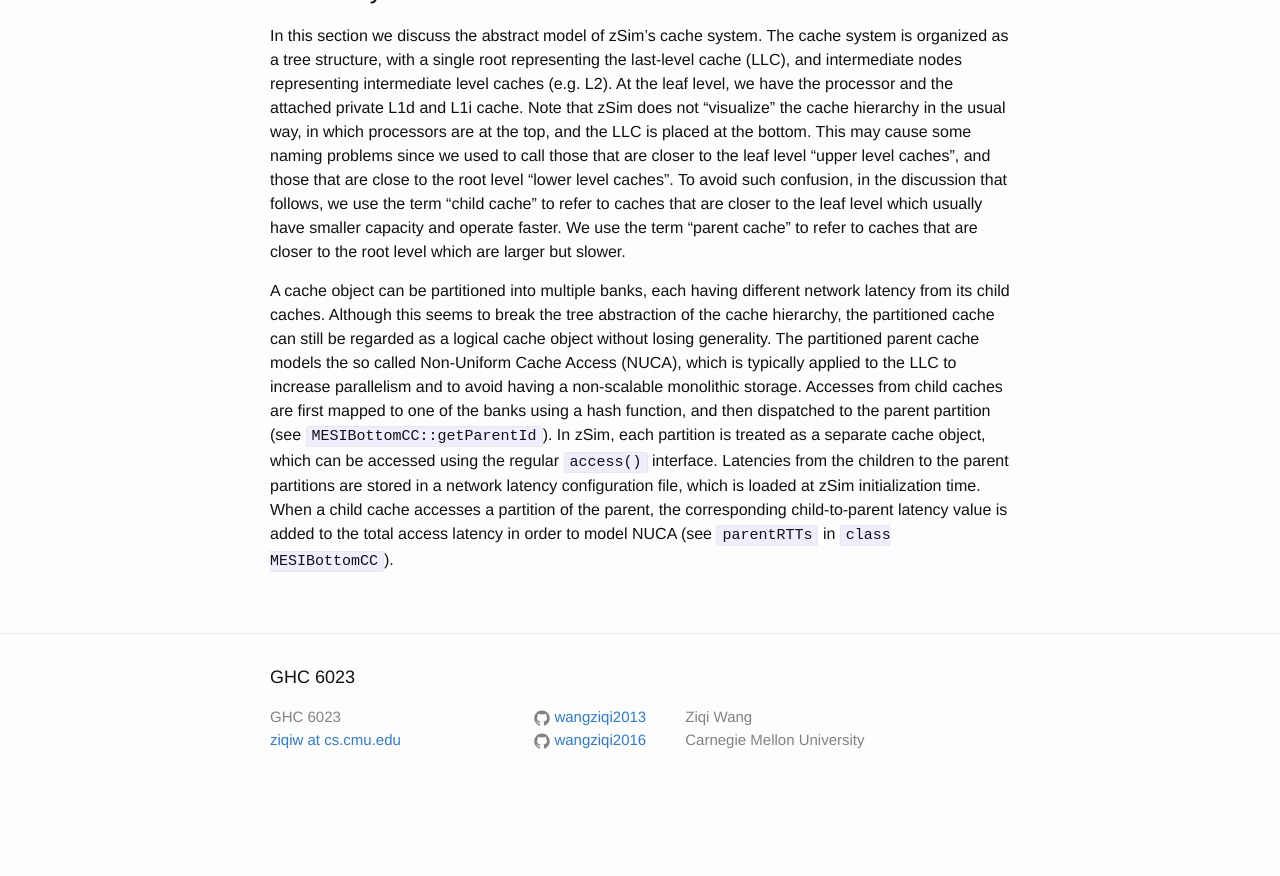
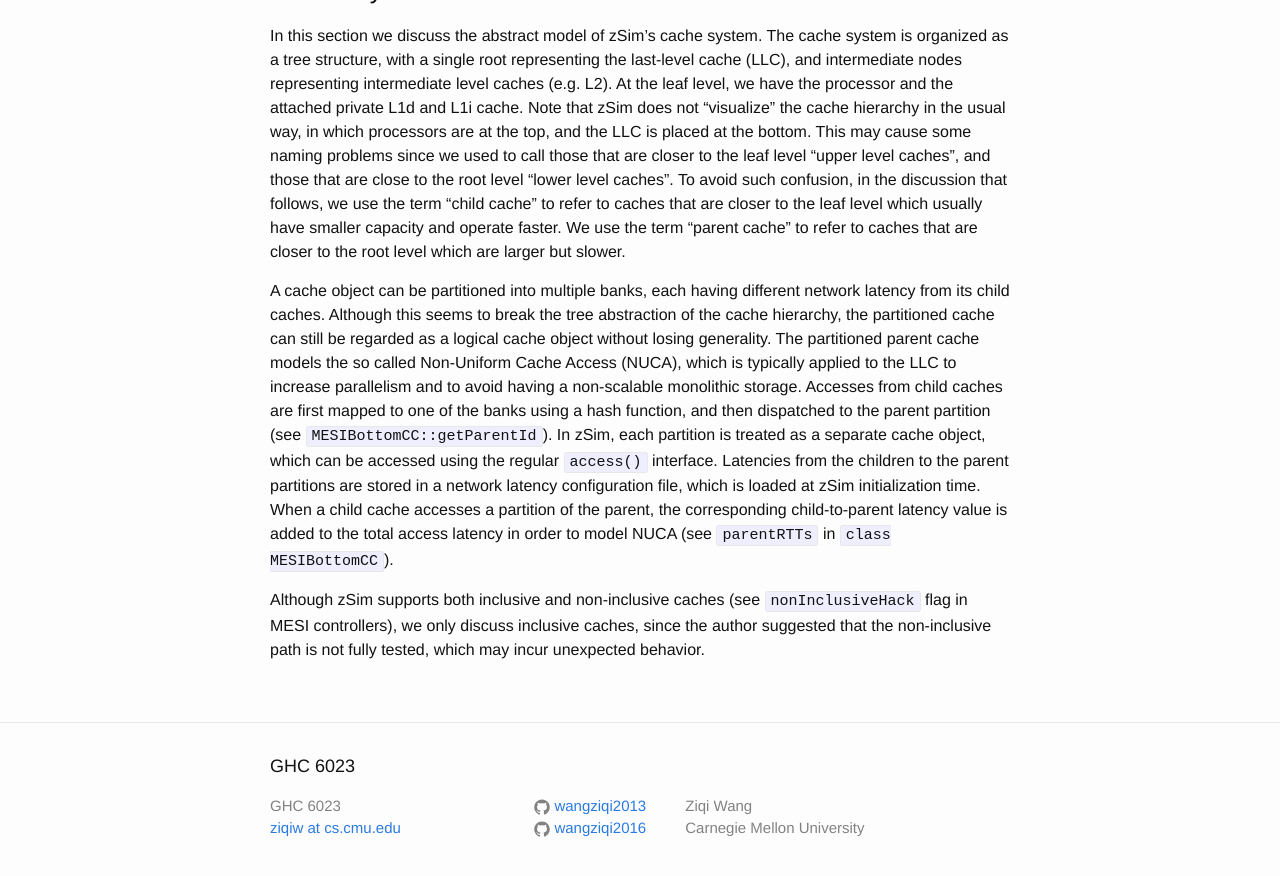
Before and after one commit to wangziqi2013/wangziqi2013.github.io, a Jekyll site: the page built from _posts/2019-12-24-understand-zsim-cc-sim.markdown, in a window 1280 px wide and 900 px high, scrolled down 3010 px. Shown: the top 876 px of the window. Built offline with Jekyll 4.4.1, drawn with Linux system fonts in a browser that asks for light colours; before the commit the page ends 3821 px from its top, so only the background shows below that.

Commit message:
Adding inclusive

```diff
--- a/_posts/2019-12-24-understand-zsim-cc-sim.markdown
+++ b/_posts/2019-12-24-understand-zsim-cc-sim.markdown
@@ -130,3 +130,9 @@ accessed using the regular `access()` interface. Latencies from the children to
 latency configuration file, which is loaded at zSim initialization time. When a child cache accesses a partition of the
 parent, the corresponding child-to-parent latency value is added to the total access latency in order to model NUCA (see
 `parentRTTs` in `class MESIBottomCC`).
+
+
+
+Although zSim supports both inclusive and non-inclusive caches (see `nonInclusiveHack` flag in MESI controllers), we only
+discuss inclusive caches, since the author suggested that the non-inclusive path is not fully tested, which may incur unexpected
+behavior.
```
